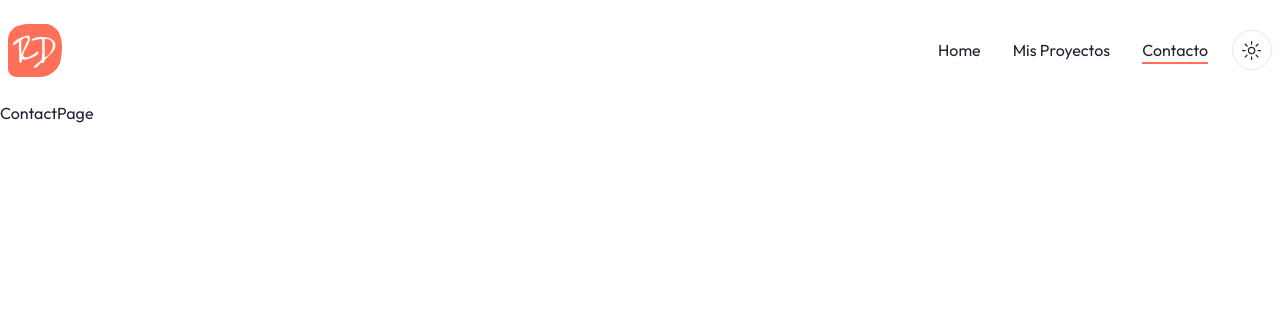
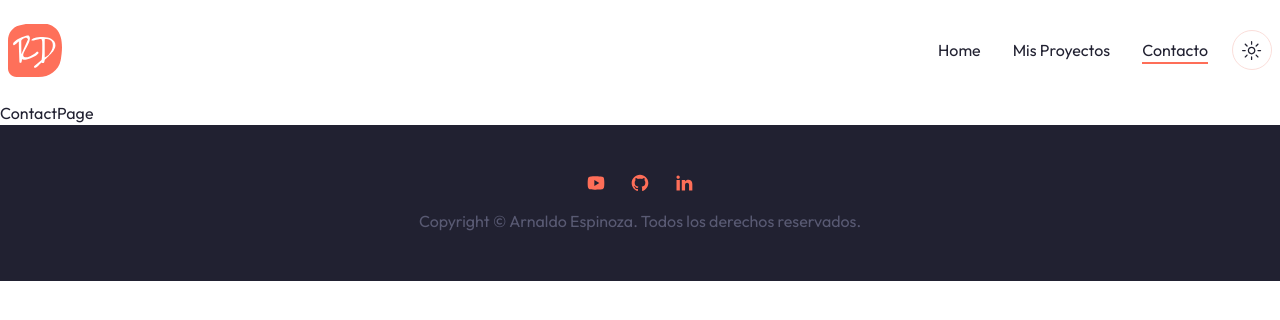
Before and after one commit to arnaldo16763695/portfolio2, a Next.js app: page /contact in a window 1280 px wide. Shown: the top 320 px of the page. Built offline with nearby package versions, Linux system fonts and the light colour scheme.

Commit message:
this commit set the footer component

```diff
--- a/app/page.jsx
+++ b/app/page.jsx
@@ -1,4 +1,5 @@
 import About from "@/components/About";
+import Cta from "@/components/Cta";
 import Hero from "@/components/Hero";
 import Reviews from "@/components/Reviews";
 import Services from "@/components/Services";
@@ -13,6 +14,7 @@
       <Services />
       <Work />
       <Reviews />
+      <Cta />
     </main>
   );
 }
--- a/app/template.jsx
+++ b/app/template.jsx
@@ -23,7 +23,7 @@
             >
 
             </span>
-            <div className='h-[4000px]'></div>
+            {/* <div className='h-[4000px]'></div> */}
         </>
     )
 }
--- /dev/null
+++ b/components/Cta.jsx
@@ -0,0 +1,20 @@
+import { Button } from '@/components/ui/button';
+import Link from 'next/link';
+
+
+const Cta = () => {
+    return (
+        <section className='py-24 bg-tertiary dark:bg-secondary/40'>
+            <div className='container mx-auto'>
+                <div className='flex flex-col items-center'>
+                    <h2 className='h2 max-w-xl text-center mb-8'>
+                       ¿ Preparado para convertir tus ideas en realidad ? Estoy aquí para ayudarte.
+                    </h2>
+                    <Link href='/contact'><Button>Contáctame</Button></Link>
+                </div>
+            </div>
+        </section>
+    )
+}
+
+export default Cta
--- a/components/Footer.jsx
+++ b/components/Footer.jsx
@@ -1,8 +1,20 @@
+import Socials from "@/components/Socials";
 
 const Footer = () => {
   return (
-    <footer>Footer</footer>
-  )
-}
+    <footer className="bg-secondary py-12">
+      <div className="container mx-auto">
+       <div className='flex flex-col items-center justify-between'>
+         {/* socials  */}
+         <Socials containerStyles='flex gap-x-6 mx-auto xl:mx-0 mb-4' iconsStyles='text-primary dark:text-white/70 text-[20px] hover:text-white dark:hover:text-primary transition-all duration-300' />
+         {/* copyright  */}
+         <div className='text-muted-foreground'>
+           Copyright &copy; Arnaldo Espinoza. Todos los derechos reservados.
+         </div>
+       </div>
+      </div>
+    </footer>
+  );
+};
 
-export default Footer
+export default Footer;
--- a/components/Reviews.jsx
+++ b/components/Reviews.jsx
@@ -53,7 +53,7 @@
                 {/* slider  */}
                 <Swiper slidesPerView={1} breakpoints={{
                     640: { slidesPerView: 2 },
-                    1400: { slidesPerView: 2 },
+                    1400: { slidesPerView: 3 },
                 }} spaceBetween={30} modules={[Pagination]} pagination={{ clickable: true }}
                 className='h-[350px]'
                 >
```
